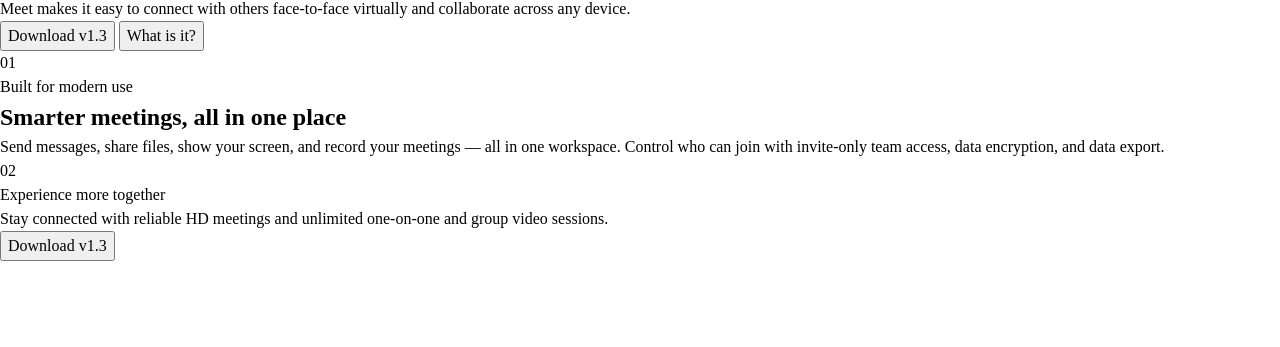
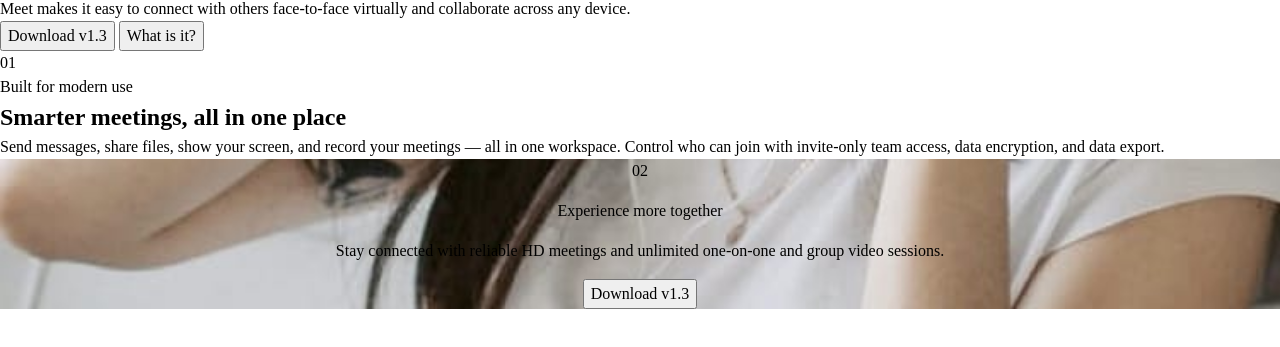
Before and after one commit to lawlawson/meet-landing-page, a plain HTML site: page starter-code/index.html in a window 1280 px wide. Shown: the part 51-398 px from the top of the page. Drawn offline with Linux system fonts and the light colour scheme; files that its build step writes are made by us from their sources.

Commit message:
styling on footer

```diff
--- a/starter-code/index.html
+++ b/starter-code/index.html
@@ -11,8 +11,8 @@
       href="./assets/favicon-32x32.png" />
 
     <title>Frontend Mentor | Meet landing page</title>
-    <link rel="stylesheet" href="reset.css" />
-    <link rel="stylesheet" href="styles.css" />
+    <link rel="stylesheet" href="/reset.css" />
+    <link rel="stylesheet" href="/styles.css" />
   </head>
   <body>
     <h1>Group Chat for Everyone</h1>
@@ -30,6 +30,7 @@
       all in one workspace. Control who can join with invite-only team access,
       data encryption, and data export.
     </p>
+    <footer>
       <div>02</div>
       <p>Experience more together</p>
       <p>
@@ -37,5 +38,6 @@
         group video sessions.
       </p>
       <button>Download v1.3</button>
+    </footer>
   </body>
 </html>
--- a/styles.css
+++ b/styles.css
@@ -0,0 +1,13 @@
+body {
+}
+
+footer {
+  background-image: url('./starter-code/assets/mobile/image-footer.jpg');
+  background-size: cover;
+  background-position: center;
+  background-repeat: no-repeat;
+  display: flex;
+  flex-direction: column;
+  align-items: center;
+  gap: 1rem;
+}
```
Lines whose indentation alone changed are shown as unchanged.
